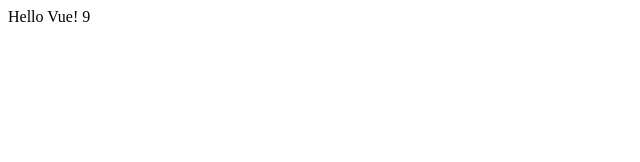
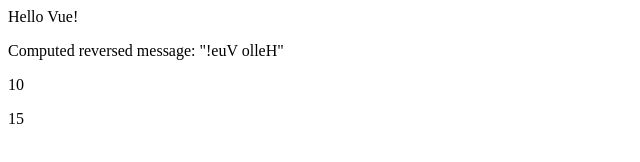
Before and after one commit to MarcoPerVaz/PrimerosPasosVueJS, a plain HTML site: page index.html in a window 1280 px wide. Shown: the whole page, without its empty margins (0-640 px from the left). Drawn offline with Linux system fonts and the light colour scheme.

Commit message:
Computados y métodos con Vue

```diff
--- a/index.html
+++ b/index.html
@@ -12,7 +12,9 @@
   <!-- ID que usa Vue -->
   <div id="app">
     {{ message }}
+    <p>Computed reversed message: "{{ reversedMessage }}"</p>
     {{ sum }}
+    <p>{{ calculateSum(sum, value) }}</p>
   </div>
   <!-- End ID que usa Vue -->
 
--- a/js/app.js
+++ b/js/app.js
@@ -2,6 +2,26 @@ var app = new Vue({
   el: '#app',
   data: {
     message: 'Hello Vue!',
-    sum: 3 + 6,
+    sum: 4 + 6,
+    value: 5,
+  },
+  computed: {
+    // a computed getter
+    reversedMessage: function () {
+      // `this` points to the vm instance
+      return this.message.split('').reverse().join('')
+    }
+  },
+  methods: {
+    calculateSum( value1, value2 ){
+      return value1 + value2;
+    }
   }
 });
+
+/* Notas:
+    *Las propiedades computadas son fucniones que hacen o que pueden hacer las variables
+      Ejemplo: La variable message es retornada de forma inversa
+        De: Hello Vue! a: !euV olleH
+    *Los métodos son funciones tradicionales de POO
+*/
```
Also changed, not shown: 1 other file.
